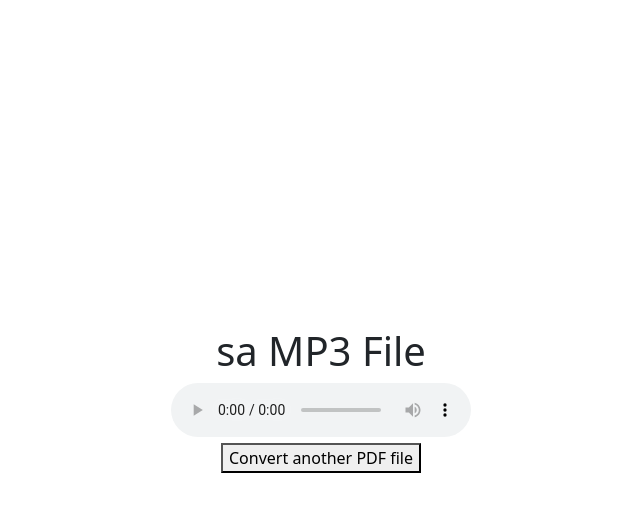
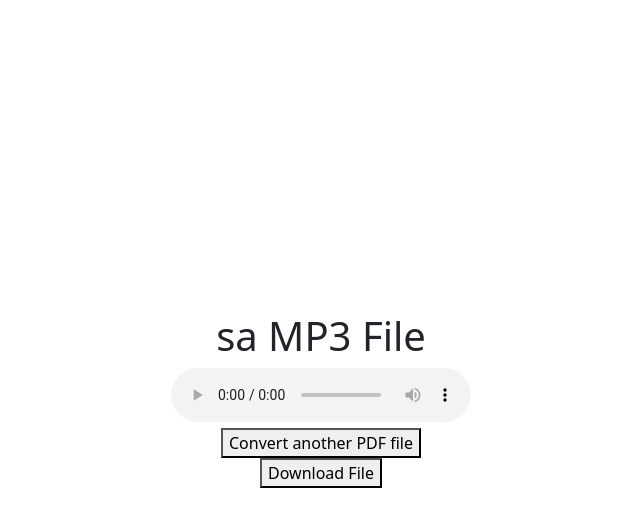
Before and after one commit to messat/python-pdfToAudio, a Flask app: a page that uses templates/mp3.html in a window 1280 px wide. Shown: the top 527 px of the page, without its empty margins (307-947 px from the left). Run offline with Flask 3, Linux system fonts and the light colour scheme; parts of the project's set-up code (start-up, migrations or seed data) failed here and were passed over; some libraries are stand-ins or nearby versions.

Commit message:
Added the user functionality to download the mp3 file

```diff
--- a/main.py
+++ b/main.py
@@ -1,6 +1,6 @@
 from PyPDF2 import PdfReader
 from gtts import gTTS
-from flask import Flask, request, render_template, flash, redirect, send_from_directory
+from flask import Flask, request, render_template, flash, redirect, send_from_directory, send_file
 from werkzeug.utils import secure_filename
 import os
 import time
@@ -68,7 +68,6 @@ def uploaded_file():
                 for page_num in range(len(reader.pages)):
                     text = reader.pages[page_num].extract_text()
                     clean_text += text.strip().replace('\n', ' ')
-                print(clean_text)
                 # time.sleep(3)
                 tts = gTTS(clean_text, lang=str(language_spoken), tld=str(accent))
                 mp3_filename = filename[:-3] + "mp3"
@@ -88,10 +87,19 @@ def download_file(name):
 def mp3_player(name):
     return send_from_directory(app.config["AUDIO_FOLDER"], name)
 
+
+
 @app.route('/upload/<name>/delete', methods=["GET"])
 def delete_audio_file(name):
     os.remove(os.path.join(app.config['AUDIO_FOLDER'], name))
     return redirect('/upload')
 
+@app.route('/upload/<name>/download', methods=["GET"])
+def download_audio_file(name):
+    uploads = os.path.join(app.config['AUDIO_FOLDER'], name)
+    return send_file(uploads, as_attachment=True)
+
+
+
 if __name__ == '__main__':
     app.run(debug=True)
--- /dev/null
+++ b/static/style.css
@@ -0,0 +1,4 @@
+#title:hover {
+    font-family: Arial, Helvetica, sans-serif;
+    font-size: 35px;
+}
--- a/templates/mp3.html
+++ b/templates/mp3.html
@@ -23,6 +23,9 @@
     <form action="/upload/{{name}}/delete">
         <button>Convert another PDF file</button>
     </form>
+    <form action="/upload/{{name}}/download">
+      <button>Download File</button>
+    </form>
 </div>
 </div>
 </div>
--- a/templates/upload.html
+++ b/templates/upload.html
@@ -27,6 +27,7 @@ rel="stylesheet"
 integrity="sha384-QWTKZyjpPEjISv5WaRU9OFeRpok6YctnYmDr5pNlyT2bRjXh0JMhjY6hW+ALEwIH"
 crossorigin="anonymous"
 />
+<link rel="stylesheet" href="/static/style.css">
 <title>File Uploads</title>
 </head>
 
@@ -34,7 +35,7 @@ crossorigin="anonymous"
 
 
         <div class="row">
-          <p class="text-center mt-5 h2 mb-5">PDF to MP3: File Converter</p>
+          <p class="text-center mt-5 h2 mb-5" id="title">PDF >>> MP3: Text to Speech Converter</p>
           <div class="col-6 offset-3">
 
           <form action="http://127.0.0.1:5000/uploader" method="POST" enctype="multipart/form-data" id="fileupload">
```
